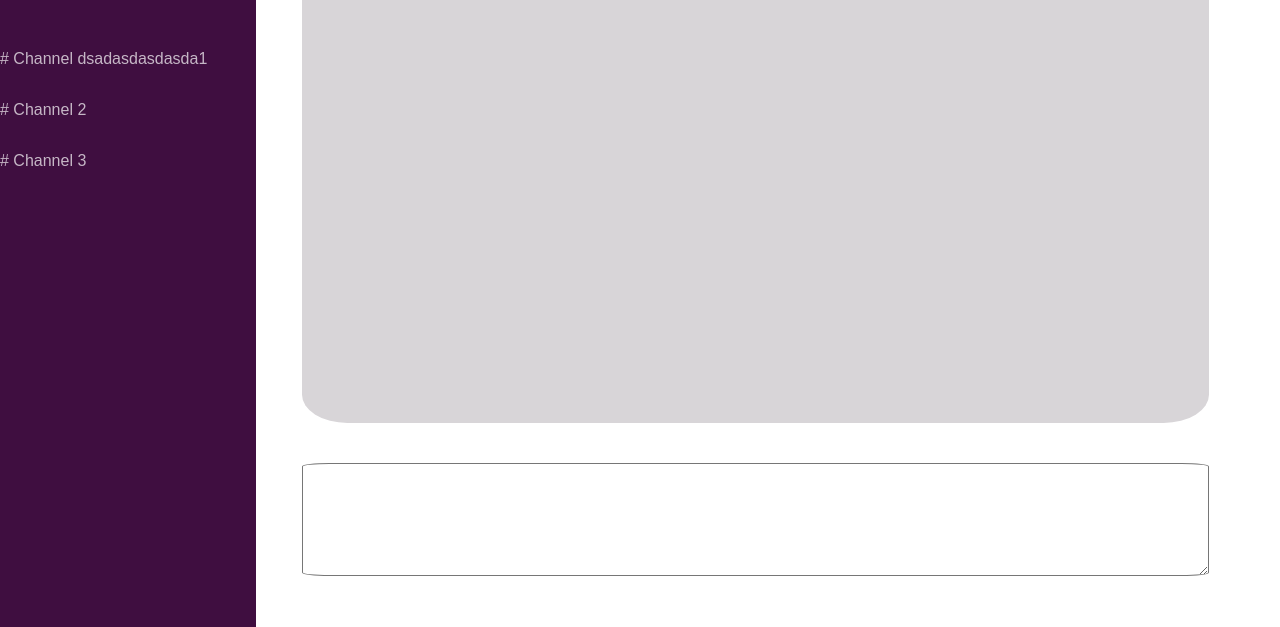
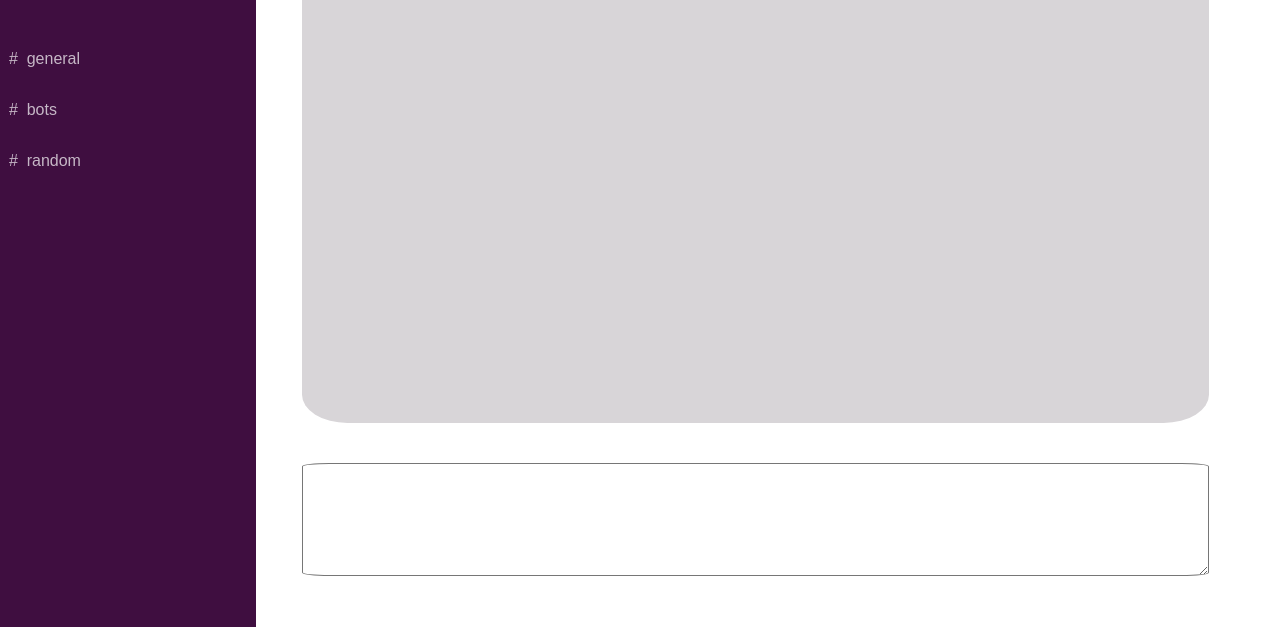
Before and after one commit to A-Fayez/flack, a Flask app: page /chat in a window 1280 px wide. Shown: the part 173-800 px from the top of the page. Run offline with Flask 2, Linux system fonts and the light colour scheme; style sheets or scripts are compiled from the project's sources.

Commit message:
display previously created channels on page load

```diff
--- a/application.py
+++ b/application.py
@@ -8,7 +8,7 @@ app.config["SECRET_KEY"] = os.getenv("SECRET_KEY")
 socketio = SocketIO(app)
 
 users = []
-channels_list = []
+channels_list = ["general", "bots", "random"]
 messages = {} # K: <string>, V: <dict, k:<string(user)>, v:<list of string messages>
 
 @app.route("/")
--- a/static/js/chat.js
+++ b/static/js/chat.js
@@ -2,6 +2,16 @@ document.addEventListener('DOMContentLoaded', () => {
 
     const displayName = document.querySelector("#name").innerHTML;
     localStorage.setItem('name', displayName);
+
+    // list previously created channels
+    fetch("/channels")
+    .then(response => response.json())
+    .then((channelsJSON) => {
+        channelsJSON['channels'].forEach((channelName) => {
+            createNewChannel(channelName);
+        });
+    })
+
 
     // control displaying of popup
     const popup = document.querySelector(".popup");
@@ -33,15 +43,14 @@ document.addEventListener('DOMContentLoaded', () => {
 
     // channel links onclick behaviour, to get messages
     document.querySelectorAll(".ch-link").forEach(link => {
-        const channelName = link.innerHTML;
-        link.onclick = () => {
+    const channelName = link.innerHTML;
+    link.onclick = () => {
             console.log(`clicked on channel ${channelName}`)
             getMessages(channelName)
             .then(messages => console.log(messages));
             return false;
         };
     });
-
 });
 
 async function postRequest(url = '', data = {}) {
@@ -80,7 +89,7 @@ function createNewChannel(channelName) {
     const link = document.createElement("a");
     link.href = "";
     link.className = "ch-link";
-    link.innerHTML = channelName;
+    link.innerHTML = "\xa0 # \xa0" + channelName;
     channel.appendChild(link);
     document.querySelector(".channels").appendChild(channel);
 }
--- a/templates/chat.html
+++ b/templates/chat.html
@@ -17,9 +17,6 @@
         <button id="new-channel-btn">+</button>
 
         <ul class="channels">
-            <li><a href="" class="ch-link" >#  Channel dsadasdasdasda1</a></li>
-            <li><a href="" class="ch-link" >#  Channel 2</a></li>
-            <li><a href="" class="ch-link" >#  Channel 3</a></li>
         </ul>
 
     </div>
```
